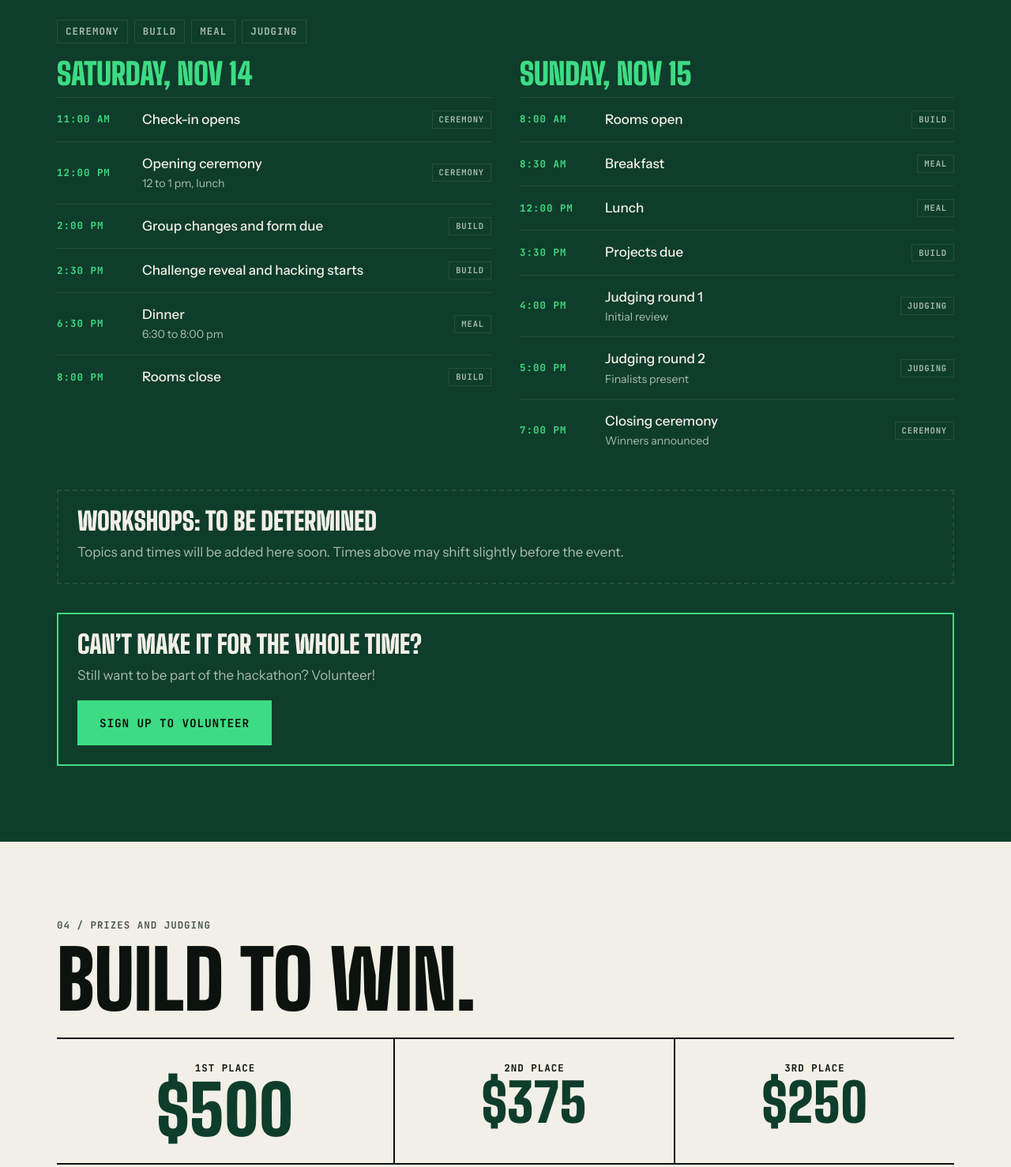
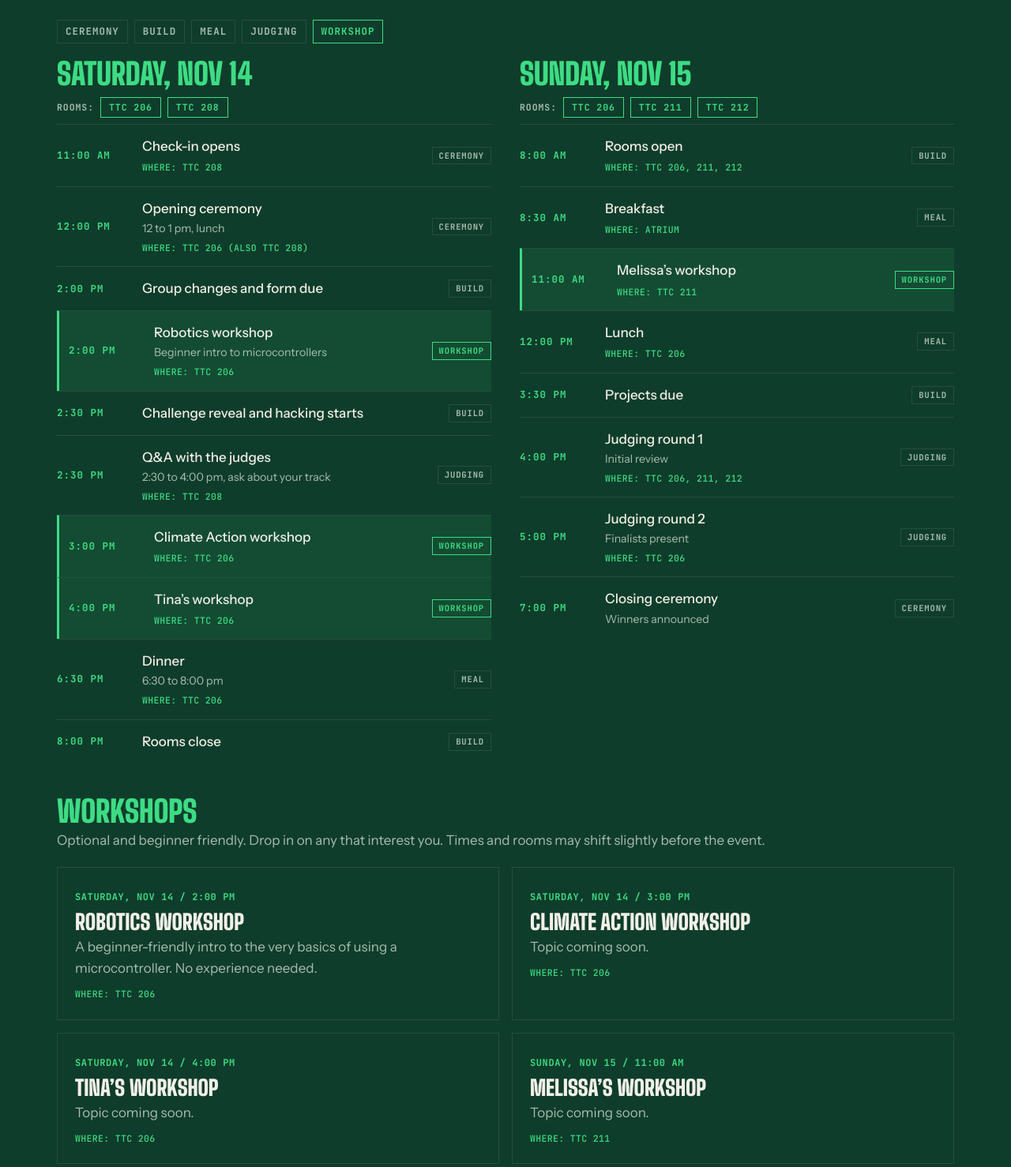
Before and after one commit to Michael-R-Gonzales/sustainable-hackathon, a plain HTML site: page index.html in a window 1280 px wide. Shown: the part 2670-4148 px from the top of the page at 79% size. Drawn offline with Linux system fonts and the light colour scheme.

Commit message:
Add files via upload
Schedule updates

```diff
--- a/index.html
+++ b/index.html
@@ -76,6 +76,19 @@ h2.disp{font-size:clamp(2.8rem,8vw,6.4rem);margin:0 0 28px}
 .ev span{flex:1;font-weight:500}
 .ev small{display:block;color:var(--dark-muted);font-weight:400}
 .ev .tp{font-size:.66rem;color:var(--dark-muted);border:1px solid var(--dark-line);padding:2px 8px;font-style:normal}
+.rooms{display:flex;flex-wrap:wrap;align-items:center;gap:8px;margin:0 0 8px;font-size:.72rem}
+.rooms em{font-style:normal;color:var(--dark-muted)}
+.rooms span{border:1px solid var(--lime);color:var(--lime);padding:3px 10px}
+.rm{display:block;margin-top:4px;color:var(--lime);font-size:.72rem;font-weight:500;letter-spacing:.03em}
+.ev.ws{background:rgba(61,220,132,.09);border-left:3px solid var(--lime);padding-left:12px}
+.ev.ws .tp,.ws-tag{border-color:var(--lime);color:var(--lime)}
+.wsec{margin-top:44px}.wsec h3{margin:0;font-size:2.4rem;color:var(--lime)}
+.wgrid{display:grid;gap:16px;margin-top:20px}
+@media(min-width:800px){.wgrid{grid-template-columns:1fr 1fr}}
+.wc{border:1px solid var(--dark-line);padding:22px}
+.wc .when{color:var(--lime);font-size:.75rem;text-transform:uppercase;letter-spacing:.05em}
+.wc h4{margin:8px 0 6px;font-size:1.7rem}
+.wc p{margin:0 0 10px;color:var(--dark-muted)}
 .tbd{margin-top:36px;border:2px dashed var(--dark-line);padding:24px}
 .tbd b{font-size:2rem}
 .prizes{display:grid;gap:0;border-top:2px solid var(--paper-ink)}
@@ -171,9 +184,10 @@ footer a{text-transform:none;letter-spacing:.02em}
 <section id="schedule" class="forest"><div class="wrap">
 <p class="label mono rv">03 / Schedule</p>
 <h2 class="disp rv">Plan your weekend.</h2>
-<div class="legend mono"><span class="tag">Ceremony</span><span class="tag">Build</span><span class="tag">Meal</span><span class="tag">Judging</span></div>
+<div class="legend mono"><span class="tag">Ceremony</span><span class="tag">Build</span><span class="tag">Meal</span><span class="tag">Judging</span><span class="tag ws-tag">Workshop</span></div>
 <div class="sched" id="events"></div>
-<div class="tbd rv"><b class="disp">Workshops: to be determined</b><p style="margin:6px 0 0;color:var(--dark-muted)">Topics and times will be added here soon. Times above may shift slightly before the event.</p></div>
+<div id="workshops" class="wsec rv"><h3 class="disp">Workshops</h3><p style="margin:6px 0 0;color:var(--dark-muted)">Optional and beginner friendly. Drop in on any that interest you. Times and rooms may shift slightly before the event.</p></div>
+<div class="wgrid" id="wgrid"></div>
 <div class="tbd rv" style="border-style:solid;border-color:var(--lime)"><b class="disp">Can’t make it for the whole time?</b><p style="margin:6px 0 18px;color:var(--dark-muted)">Still want to be part of the hackathon? Volunteer!</p><a class="btn" href="https://docs.google.com/forms/d/e/1FAIpQLSd3Ulb7VCtDdms5FjaTB1leAxp1yioN9TjrFDlQ92FNLzVdPA/viewform?usp=header" target="_blank" rel="noopener">Sign up to volunteer</a></div>
 </div></section>
 
@@ -222,14 +236,36 @@ footer a{text-transform:none;letter-spacing:.02em}
 /* ===== EDIT HERE ===== */
 var FORM_URL = "https://docs.google.com/forms/d/e/1FAIpQLSfz560VsEM_RUSixJI5FSofe7ObF-xl5SGRBdbSS-0yea9HfQ/viewform?usp=dialog";
 var DAYS=[
-{name:"Saturday, Nov 14",ev:[
-["11:00 am","Check-in opens","","Ceremony"],["12:00 pm","Opening ceremony","12 to 1 pm, lunch","Ceremony"],["2:00 pm","Group changes and form due","","Build"],["2:30 pm","Challenge reveal and hacking starts","","Build"],["6:30 pm","Dinner","6:30 to 8:00 pm","Meal"],["8:00 pm","Rooms close","","Build"]]},
-{name:"Sunday, Nov 15",ev:[
-["8:00 am","Rooms open","","Build"],["8:30 am","Breakfast","","Meal"],["12:00 pm","Lunch","","Meal"],["3:30 pm","Projects due","","Build"],["4:00 pm","Judging round 1","Initial review","Judging"],["5:00 pm","Judging round 2","Finalists present","Judging"],["7:00 pm","Closing ceremony","Winners announced","Ceremony"]]}];
+{name:"Saturday, Nov 14",rooms:["TTC 206","TTC 208"],ev:[
+["11:00 am","Check-in opens","","Ceremony","TTC 208"],
+["12:00 pm","Opening ceremony","12 to 1 pm, lunch","Ceremony","TTC 206 (also TTC 208)"],
+["2:00 pm","Group changes and form due","","Build",""],
+["2:00 pm","Robotics workshop","Beginner intro to microcontrollers","Workshop","TTC 206"],
+["2:30 pm","Challenge reveal and hacking starts","","Build",""],
+["2:30 pm","Q&A with the judges","2:30 to 4:00 pm, ask about your track","Judging","TTC 208"],
+["3:00 pm","Climate Action workshop","","Workshop","TTC 206"],
+["4:00 pm","Tina’s workshop","","Workshop","TTC 206"],
+["6:30 pm","Dinner","6:30 to 8:00 pm","Meal","TTC 206"],
+["8:00 pm","Rooms close","","Build",""]]},
+{name:"Sunday, Nov 15",rooms:["TTC 206","TTC 211","TTC 212"],ev:[
+["8:00 am","Rooms open","","Build","TTC 206, 211, 212"],
+["8:30 am","Breakfast","","Meal","Atrium"],
+["11:00 am","Melissa’s workshop","","Workshop","TTC 211"],
+["12:00 pm","Lunch","","Meal","TTC 206"],
+["3:30 pm","Projects due","","Build",""],
+["4:00 pm","Judging round 1","Initial review","Judging","TTC 206, 211, 212"],
+["5:00 pm","Judging round 2","Finalists present","Judging","TTC 206"],
+["7:00 pm","Closing ceremony","Winners announced","Ceremony",""]]}];
+var WS=[
+{day:"Saturday, Nov 14",time:"2:00 pm",room:"TTC 206",title:"Robotics workshop",blurb:"A beginner-friendly intro to the very basics of using a microcontroller. No experience needed."},
+{day:"Saturday, Nov 14",time:"3:00 pm",room:"TTC 206",title:"Climate Action workshop",blurb:"Topic coming soon."},
+{day:"Saturday, Nov 14",time:"4:00 pm",room:"TTC 206",title:"Tina’s workshop",blurb:"Topic coming soon."},
+{day:"Sunday, Nov 15",time:"11:00 am",room:"TTC 211",title:"Melissa’s workshop",blurb:"Topic coming soon."}];
 var FAQ=[
  ["Who can join?","Students of any major. We expect most hackers to be Tufts students."],
  ["Do I need a team?","Not before the event. Teams have 3 to 5 graduate and undergraduate students. If you don’t have a group, don’t worry: students without a team will form groups on the day of the event. Group changes are open until 2:00 pm on Saturday."],
  ["Do I need experience?","No. Workshops, mentors, and volunteers will help beginners."],
+ ["Where are the workshops?","Saturday: Robotics at 2:00 pm in TTC 206, Climate Action at 3:00 pm in TTC 206, and Tina’s workshop at 4:00 pm in TTC 206. Sunday: Melissa’s workshop at 11:00 am in TTC 211. They are optional, so come to whichever you like."],
  ["Is food provided?","Yes. We plan to provide meals both days."],
  ["What materials are provided?","Microcontrollers and art supplies will be provided, and the makerspaces will be open."],
  ["What kind of project is the hackathon looking for?","Any! Your project or solution can involve engineering, policy, art, computer science, and more. Judging criteria will be posted soon."],
@@ -304,16 +340,33 @@ var root=document.getElementById("events");
 DAYS.forEach(function(d){
   var box=document.createElement("div");box.className="day rv";
   var h=document.createElement("h3");h.className="disp";h.textContent=d.name;box.appendChild(h);
+  var rr=document.createElement("div");rr.className="rooms mono";
+  var lab=document.createElement("em");lab.textContent="Rooms:";rr.appendChild(lab);
+  d.rooms.forEach(function(r){var c=document.createElement("span");c.textContent=r;rr.appendChild(c);});
+  box.appendChild(rr);
   d.ev.forEach(function(e){
-    var row=document.createElement("div");row.className="ev";
+    var row=document.createElement("div");row.className="ev"+(e[3]==="Workshop"?" ws":"");
     row.innerHTML='<time class="mono"></time><span></span><em class="tp mono"></em>';
     row.querySelector("time").textContent=e[0];
     var s=row.querySelector("span");s.textContent=e[1];
     if(e[2]){var sm=document.createElement("small");sm.textContent=e[2];s.appendChild(sm);}
+    if(e[4]){var rm=document.createElement("b");rm.className="rm mono";rm.textContent="Where: "+e[4];s.appendChild(rm);}
     row.querySelector(".tp").textContent=e[3];
     box.appendChild(row);
   });
   root.appendChild(box);
+});
+
+// workshops
+var wroot=document.getElementById("wgrid");
+WS.forEach(function(w){
+  var c=document.createElement("div");c.className="wc rv";
+  c.innerHTML='<span class="when mono"></span><h4 class="disp"></h4><p></p><b class="rm mono"></b>';
+  c.querySelector(".when").textContent=w.day+" / "+w.time;
+  c.querySelector("h4").textContent=w.title;
+  c.querySelector("p").textContent=w.blurb;
+  c.querySelector(".rm").textContent="Where: "+w.room;
+  wroot.appendChild(c);
 });
 
 // scroll reveal
```
